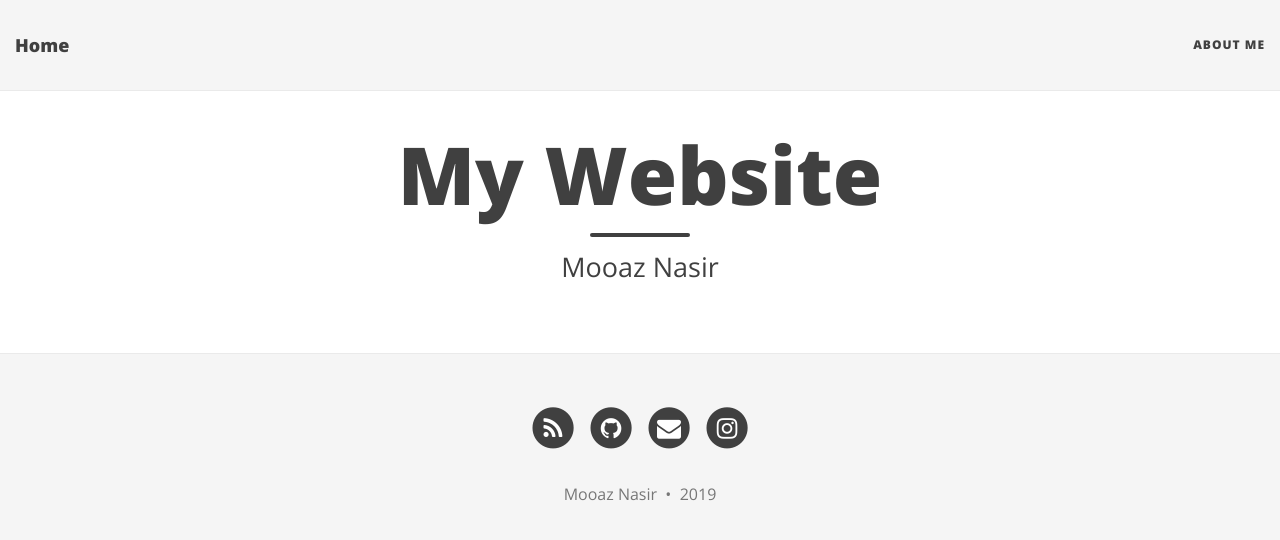
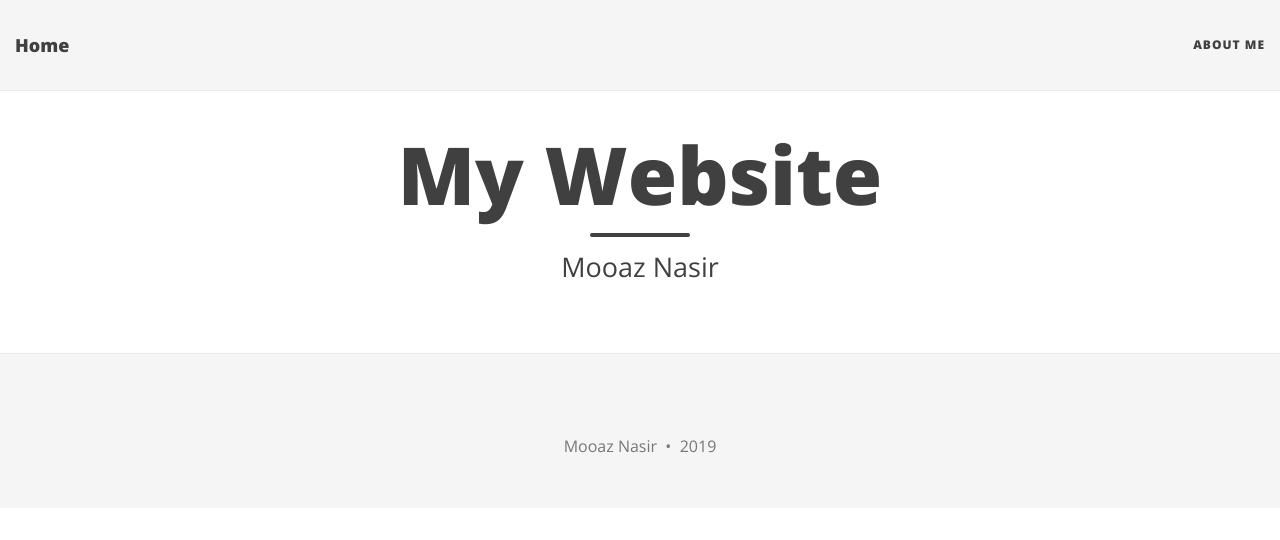
Before and after one commit to epicmanmoo/epicmanmoo.github.io, a Jekyll site: the page built from index.html, in a window 1280 px wide. Shown: the top 540 px of the page. Built offline with Jekyll 4.4.1, drawn with Linux system fonts in a browser that asks for light colours; nearby versions of some CDN libraries; the list of posts is cut into pages by our own code.

Commit message:
Update footer.html

```diff
--- a/_includes/footer.html
+++ b/_includes/footer.html
@@ -6,21 +6,6 @@
           {%- for link in site.social-network-links -%}
             {%- assign curkey = link[0] -%}
             {%- assign element = site.data.SocialNetworks[curkey] -%}
-            <li>
-            {%- if curkey == 'rss' -%}
-              <a href="{{ '/feed.xml' | prepend: site.baseurl }}" title="{{ element.name }}">
-            {%- elsif curkey == 'yelp' -%}
-              <a href="https://{{ site.social-network-links[curkey] }}.yelp.com" title="{{ element.name }}">
-            {%- else -%}
-              <a href="{{element.baseURL}}{{ site.social-network-links[curkey] }}" title="{{ element.name }}">
-            {%- endif -%}
-                <span class="fa-stack fa-lg" aria-hidden="true">
-                  <i class="fa fa-circle fa-stack-2x"></i>
-                  <i class="fa {{ element.icon }} fa-stack-1x fa-inverse"></i>
-                </span>
-                <span class="sr-only">{{ element.name }}</span>
-              </a>
-            </li>
           {%- endfor -%}
         </ul>
       <p class="copyright text-muted">
```
